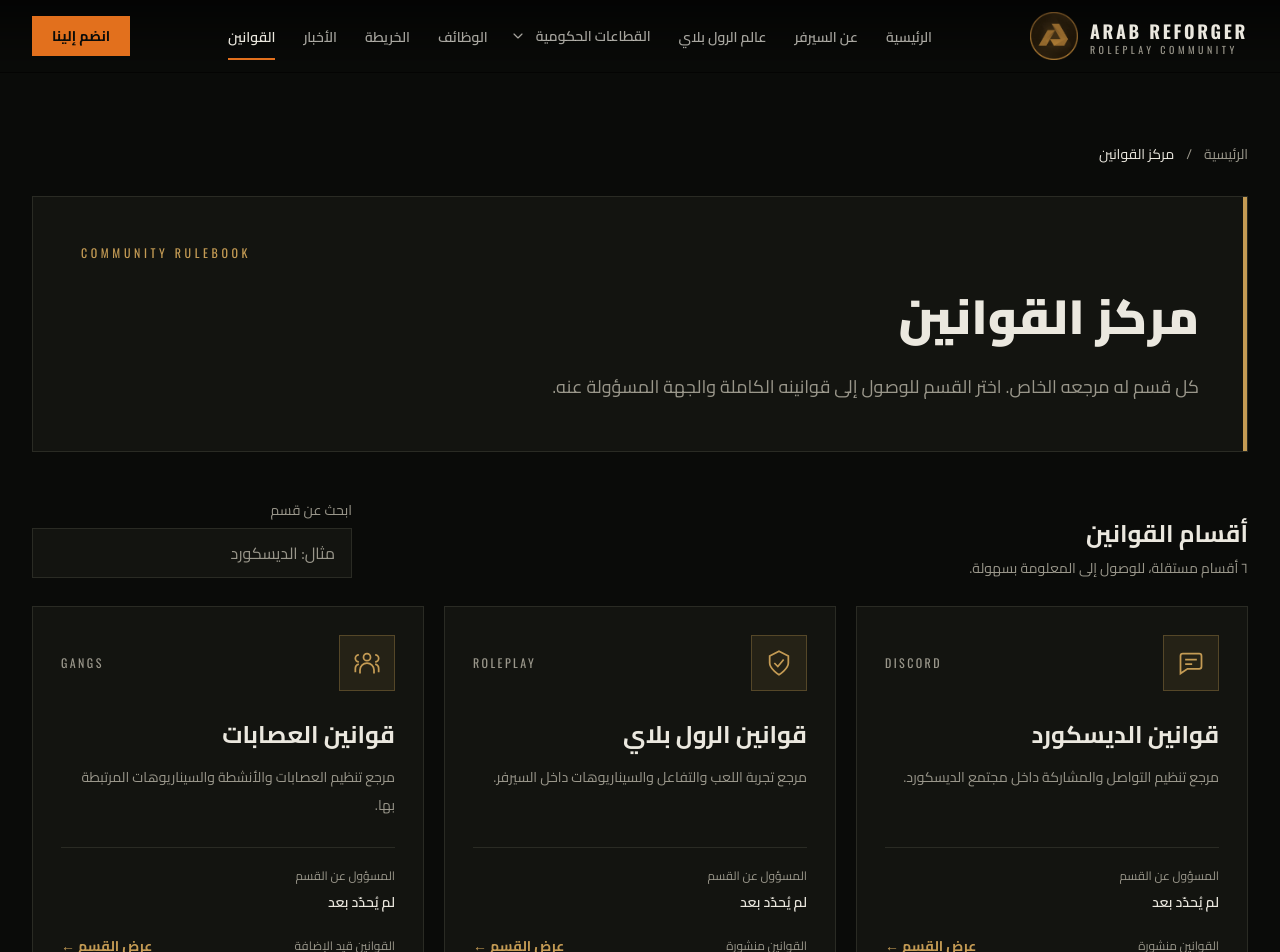
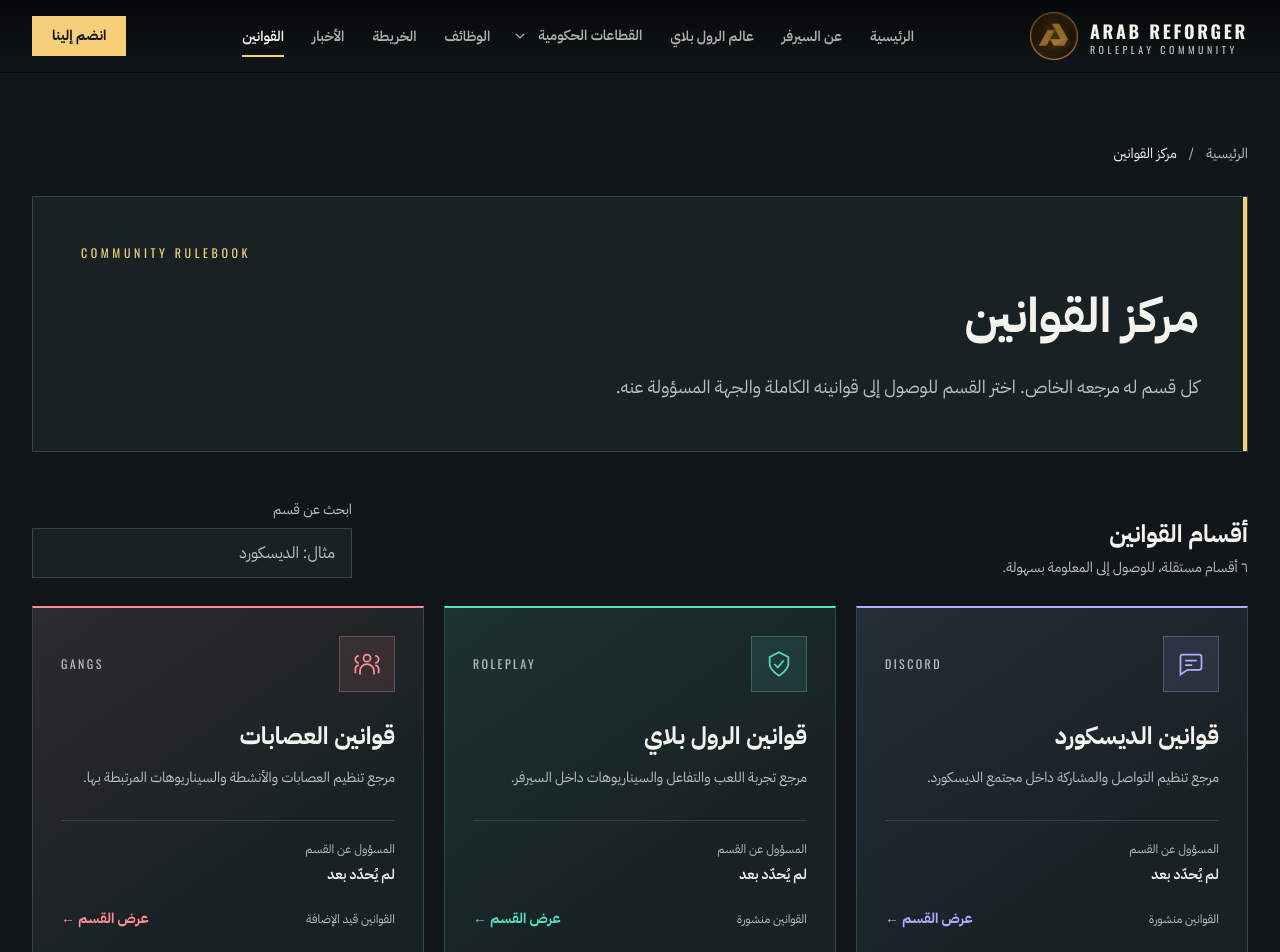
Before and after one commit to dhybalrwqy911-png/nextjs-boilerplate, a Next.js app: page /rules in a window 1280 px wide. Shown: the top 952 px of the page. Built offline with nearby package versions, Linux system fonts and the light colour scheme.

Commit message:
Refresh site colors by section and adopt IBM Plex Sans Arabic

```diff
--- a/app/globals.css
+++ b/app/globals.css
@@ -1,16 +1,42 @@
 @import "tailwindcss";
 
 :root {
-  --background: #0a0b09;
-  --surface: #131410;
-  --surface-2: #1b1c17;
-  --border: #2a2b24;
-  --foreground: #ebe8df;
-  --muted: #9a978b;
-  --olive: #6b7a45;
-  --olive-bright: #a3b46b;
-  --accent: #e2701d;
-  --accent-foreground: #0a0b09;
+  --background: #101619;
+  --surface: #182124;
+  --surface-2: #222d31;
+  --border: #37454a;
+  --foreground: #f5f3ed;
+  --muted: #b7c2c4;
+  --olive: #688447;
+  --olive-bright: #b9dc81;
+  --accent: #efbd79;
+  --accent-foreground: #101619;
+}
+
+[data-section-theme="about"] { --accent: #d7a9ef; }
+[data-section-theme="roleplay"] { --accent: #56ddbf; }
+[data-section-theme="departments"] { --accent: #82b4ff; }
+[data-section-theme="police"] { --accent: #72a6ff; }
+[data-section-theme="ems"] { --accent: #ff929f; }
+[data-section-theme="government"] { --accent: #a7caff; }
+[data-section-theme="jobs"] { --accent: #b9dc81; }
+[data-section-theme="map"] { --accent: #68d9ef; }
+[data-section-theme="news"] { --accent: #ffab73; }
+[data-section-theme="rules"] { --accent: #f6cf78; }
+[data-section-theme="join"] { --accent: #a5ecba; }
+[data-section-theme="discord"] { --accent: #aab0ff; }
+[data-section-theme="gangs"] { --accent: #ff8f95; }
+[data-section-theme="contraband"] { --accent: #ff946b; }
+
+[data-section-theme="home"] { --accent: #efbd79; }
+
+.site-frame {
+  background: radial-gradient(ellipse 70% 32rem at 100% 0%, color-mix(in srgb, var(--accent) 11%, transparent), transparent), var(--background);
+}
+
+.section-card {
+  border-block-start: 2px solid var(--accent);
+  background-image: linear-gradient(145deg, color-mix(in srgb, var(--accent) 9%, transparent), transparent 72%);
 }
 
 @theme inline {
@@ -24,8 +50,8 @@
   --color-olive-bright: var(--olive-bright);
   --color-accent: var(--accent);
   --color-accent-foreground: var(--accent-foreground);
-  --font-sans: var(--font-cairo), system-ui, sans-serif;
-  --font-display: var(--font-oswald), var(--font-cairo), sans-serif;
+  --font-sans: var(--font-arabic), system-ui, sans-serif;
+  --font-display: var(--font-oswald), var(--font-arabic), sans-serif;
 }
 
 html {
--- a/app/layout.tsx
+++ b/app/layout.tsx
@@ -1,11 +1,13 @@
 import type { Metadata, Viewport } from "next";
-import { Cairo, Oswald } from "next/font/google";
+import { IBM_Plex_Sans_Arabic, Oswald } from "next/font/google";
 import { SiteFooter } from "@/components/site-footer";
 import { SiteHeader } from "@/components/site-header";
+import { SiteFrame } from "@/components/site-frame";
 import "./globals.css";
 
-const cairo = Cairo({
-  variable: "--font-cairo",
+const arabic = IBM_Plex_Sans_Arabic({
+  variable: "--font-arabic",
+  weight: ["400", "500", "600", "700"],
   subsets: ["arabic", "latin"],
   display: "swap",
 });
@@ -45,7 +47,7 @@ export const metadata: Metadata = {
 };
 
 export const viewport: Viewport = {
-  themeColor: "#0a0b09",
+  themeColor: "#101619",
   colorScheme: "dark",
 };
 
@@ -58,8 +60,7 @@ export default function RootLayout({
     <html
       lang="ar"
       dir="rtl"
-      className={`${cairo.variable} ${oswald.variable} bg-background`}
-      style={{ backgroundColor: "#0a0b09" }}
+      className={`${arabic.variable} ${oswald.variable} bg-background`}
       suppressHydrationWarning
     >
       <head>
@@ -71,7 +72,6 @@ export default function RootLayout({
       </head>
       <body
         className="min-h-screen font-sans antialiased"
-        style={{ backgroundColor: "#0a0b09", color: "#ebe8df" }}
       >
         <a
           href="#main"
@@ -79,9 +79,11 @@ export default function RootLayout({
         >
           تخطَّ إلى المحتوى
         </a>
-        <SiteHeader />
-        <main id="main">{children}</main>
-        <SiteFooter />
+        <SiteFrame>
+          <SiteHeader />
+          <main id="main">{children}</main>
+          <SiteFooter />
+        </SiteFrame>
       </body>
     </html>
   );
--- a/app/page.tsx
+++ b/app/page.tsx
@@ -1,3 +1,4 @@
+import { sectionTheme } from "@/lib/section-theme";
 import Link from "next/link";
 import Image from "next/image";
 import { Hero } from "@/components/hero";
@@ -30,7 +31,8 @@ export default function Home() {
             <Link
               key={card.href}
               href={card.href}
-              className="group grid min-h-20 grid-cols-[4.5rem_minmax(0,1fr)] overflow-hidden border border-border bg-surface transition-colors hover:border-accent focus-visible:outline focus-visible:outline-2 focus-visible:outline-accent md:block"
+              data-section-theme={sectionTheme(card.href)}
+              className="section-card group grid min-h-20 grid-cols-[4.5rem_minmax(0,1fr)] overflow-hidden border border-border bg-surface transition-colors hover:border-accent focus-visible:outline focus-visible:outline-2 focus-visible:outline-accent md:block"
             >
               <div className="relative overflow-hidden md:h-52">
                 <Image
--- a/components/hero.tsx
+++ b/components/hero.tsx
@@ -36,7 +36,7 @@ export function Hero() {
             >
               ARAB
               <br />
-              <span className="text-[#c49b54]">REFORGER</span>
+              <span className="text-accent">REFORGER</span>
             </h1>
             <p className="mt-3 text-xl font-bold leading-snug md:mt-6 md:leading-relaxed text-foreground md:text-3xl">
               عالمك، قصتك، قراراتك
@@ -59,7 +59,7 @@ export function Hero() {
           {stats.map((s) => (
             <div key={s.label} className="flex min-w-0 flex-col gap-2 bg-background p-2 text-center sm:p-6">
               <dt className="order-2 text-xs leading-relaxed text-muted md:text-sm">{s.label}</dt>
-              <dd className="order-1 font-display text-2xl font-bold text-[#c49b54] md:text-3xl" dir="ltr">
+              <dd className="order-1 font-display text-2xl font-bold text-accent md:text-3xl" dir="ltr">
                 {s.value}
               </dd>
             </div>
--- a/components/rules.tsx
+++ b/components/rules.tsx
@@ -1,5 +1,6 @@
 "use client";
 
+import { sectionTheme } from "@/lib/section-theme";
 import Link from "next/link";
 import { useState } from "react";
 import { ruleCategories } from "@/lib/rules";
@@ -27,11 +28,11 @@ export function Rules({ categoryId }: { categoryId?: string }) {
       </nav>
 
       <header className="relative overflow-hidden border border-border bg-surface p-4 md:p-12">
-        <span aria-hidden="true" className="absolute inset-y-0 right-0 w-1 bg-[#c49b54]" />
-        <p className="mb-4 hidden font-display text-xs tracking-[0.3em] md:block text-[#c49b54]" dir="ltr">COMMUNITY RULEBOOK {category ? ` / ${category.english}` : ""}</p>
+        <span aria-hidden="true" className="absolute inset-y-0 right-0 w-1 bg-accent" />
+        <p className="mb-4 hidden font-display text-xs tracking-[0.3em] md:block text-accent" dir="ltr">COMMUNITY RULEBOOK {category ? ` / ${category.english}` : ""}</p>
         <h1 className="text-2xl font-black leading-tight md:text-5xl md:leading-relaxed">{category?.title ?? "مركز القوانين"}</h1>
         <p className="mt-2 max-w-2xl text-sm leading-relaxed text-muted md:mt-4 md:text-lg md:leading-8">{category?.description ?? "كل قسم له مرجعه الخاص. اختر القسم للوصول إلى قوانينه الكاملة والجهة المسؤولة عنه."}</p>
-        {!(category ? category.sections.length : ruleCategories.some(c => c.sections.length)) && <span className="mt-3 inline-flex md:mt-6 items-center gap-2 border border-[#c49b54]/30 bg-[#c49b54]/10 px-3 py-2 text-xs font-bold text-[#ddbb80]"><span className="size-1.5 rounded-full bg-[#c49b54]"/>بانتظار إضافة القوانين المعتمدة</span>}
+        {!(category ? category.sections.length : ruleCategories.some(c => c.sections.length)) && <span className="mt-3 inline-flex md:mt-6 items-center gap-2 border border-accent/30 bg-accent/10 px-3 py-2 text-xs font-bold text-accent"><span className="size-1.5 rounded-full bg-accent"/>بانتظار إضافة القوانين المعتمدة</span>}
       </header>
 
       {!category ? <>
@@ -40,27 +41,27 @@ export function Rules({ categoryId }: { categoryId?: string }) {
           <div className="w-full sm:max-w-xs"><label htmlFor="category-search" className="mb-2 block text-sm text-muted">ابحث عن قسم</label><input id="category-search" type="search" value={query} onChange={e => setQuery(e.target.value)} placeholder="مثال: الديسكورد" className={`w-full border border-border bg-surface px-3 py-2.5 text-base md:px-4 md:py-3 text-foreground placeholder:text-muted ${focus}`}/></div>
         </div>
         <div className="grid gap-2 md:gap-5 lg:grid-cols-3">
-          {categories.map((c) => <Link key={c.id} href={`/rules/${c.id}`} className={`group grid min-h-16 min-w-0 grid-cols-[auto_minmax(0,1fr)_auto] items-center gap-x-3 border border-border bg-surface p-3 md:flex md:flex-col md:items-stretch md:p-7 transition-colors hover:border-[#c49b54]/70 ${focus}`}>
-            <div className="flex items-center justify-between max-md:col-start-1 max-md:row-start-1 max-md:row-end-3 md:mb-7"><span className="flex size-9 items-center md:size-14 justify-center border border-[#c49b54]/30 bg-[#c49b54]/10 text-[#c49b54]"><CategoryIcon id={c.id}/></span><span className="hidden font-display text-xs tracking-[0.2em] text-muted md:inline" dir="ltr">{c.english}</span></div>
+          {categories.map((c) => <Link key={c.id} href={`/rules/${c.id}`} data-section-theme={sectionTheme(`/rules/${c.id}`)} className={`section-card group grid min-h-16 min-w-0 grid-cols-[auto_minmax(0,1fr)_auto] items-center gap-x-3 border border-border bg-surface p-3 md:flex md:flex-col md:items-stretch md:p-7 transition-colors hover:border-accent/70 ${focus}`}>
+            <div className="flex items-center justify-between max-md:col-start-1 max-md:row-start-1 max-md:row-end-3 md:mb-7"><span className="flex size-9 items-center md:size-14 justify-center border border-accent/30 bg-accent/10 text-accent"><CategoryIcon id={c.id}/></span><span className="hidden font-display text-xs tracking-[0.2em] text-muted md:inline" dir="ltr">{c.english}</span></div>
             <h3 className="col-start-2 row-start-1 text-base font-bold leading-snug md:text-2xl md:leading-8">{c.title}</h3><p className="col-start-2 row-start-2 text-xs leading-relaxed text-muted md:mt-3 md:flex-1 md:text-sm md:leading-7">{c.description}</p>
             <div className="mt-7 hidden border-t border-border pt-5 md:block"><span className="block text-xs text-muted">المسؤول عن القسم</span><span className="mt-2 block text-sm font-semibold">{c.owner ?? "لم يُحدّد بعد"}</span></div>
-            <div className="col-start-3 row-start-1 row-end-3 flex items-center justify-between gap-3 md:mt-6"><span className="hidden text-xs text-muted md:inline">{c.sections.length ? "القوانين منشورة" : "القوانين قيد الإضافة"}</span><span aria-hidden="true" className="text-sm font-bold text-[#c49b54]"><span className="hidden md:inline">عرض القسم </span>←</span></div>
+            <div className="col-start-3 row-start-1 row-end-3 flex items-center justify-between gap-3 md:mt-6"><span className="hidden text-xs text-muted md:inline">{c.sections.length ? "القوانين منشورة" : "القوانين قيد الإضافة"}</span><span aria-hidden="true" className="text-sm font-bold text-accent"><span className="hidden md:inline">عرض القسم </span>←</span></div>
           </Link>)}
         </div>
         {categories.length === 0 && <div role="status" className="border border-dashed border-border p-10 text-center text-muted">لا يوجد قسم يطابق بحثك.<button onClick={() => setQuery("")} className={`mx-auto mt-4 block text-accent ${focus}`}>عرض جميع الأقسام</button></div>}
         <div className="mt-8 hidden border border-border p-6 text-sm leading-7 text-muted md:block">ستظهر القوانين الكاملة وأسماء المسؤولين داخل أقسامها بعد اعتمادها وإضافتها.</div>
       </> : <div className="mt-4 grid items-start gap-4 md:mt-10 md:gap-7 lg:grid-cols-[260px_minmax(0,1fr)]">
         <aside className="order-last space-y-3 lg:order-none lg:space-y-5 lg:sticky lg:top-24">
-          <nav aria-label="أقسام القوانين" className="border border-border bg-surface p-5"><h2 className="mb-4 text-sm font-bold">الانتقال بين الأقسام</h2><div className="flex flex-col gap-2">{ruleCategories.map(c => <Link key={c.id} href={`/rules/${c.id}`} aria-current={c.id === category.id ? "page" : undefined} className={`border px-4 py-3 text-sm ${c.id === category.id ? "border-[#c49b54]/40 bg-[#c49b54]/10 text-[#ddbb80]" : "border-transparent text-muted hover:bg-white/5 hover:text-foreground"} ${focus}`}>{c.title}</Link>)}</div></nav>
+          <nav aria-label="أقسام القوانين" className="border border-border bg-surface p-5"><h2 className="mb-4 text-sm font-bold">الانتقال بين الأقسام</h2><div className="flex flex-col gap-2">{ruleCategories.map(c => <Link key={c.id} href={`/rules/${c.id}`} aria-current={c.id === category.id ? "page" : undefined} className={`border px-4 py-3 text-sm ${c.id === category.id ? "border-accent/40 bg-accent/10 text-accent" : "border-transparent text-muted hover:bg-white/5 hover:text-foreground"} ${focus}`}>{c.title}</Link>)}</div></nav>
           <section aria-labelledby="rules-owner" className="border border-border bg-surface p-5"><h2 id="rules-owner" className="text-xs text-muted">المسؤول عن القسم</h2><p className="mt-3 font-bold">{category.owner ?? "لم يُحدّد بعد"}</p><p className="mt-5 border-t border-border pt-4 text-xs leading-6 text-muted">آخر تحديث: {category.updatedAt ?? "لم تُنشر القوانين بعد"}</p></section>
           {category.sections.length > 0 && <nav aria-label="فهرس القوانين" className="hidden border lg:block border-border p-5"><h2 className="mb-4 text-sm font-bold">فهرس القسم</h2>{category.sections.map(s => <a key={s.id} href={`#${s.id}`} className={`block py-2 text-sm text-muted hover:text-foreground ${focus}`}>{s.title}</a>)}</nav>}
         </aside>
         <div className="min-w-0">
-          <div className="mb-3 flex flex-wrap md:mb-5 items-center justify-between gap-3"><h2 className="text-2xl font-bold">القوانين الكاملة</h2><Link href="/rules" className={`text-sm text-[#c49b54] ${focus}`}>جميع أقسام القوانين ←</Link></div>
-          {category.sections.length === 0 ? <section className="flex flex-col items-center justify-center border border-dashed border-[#c49b54]/35 bg-surface px-4 py-6 text-center md:min-h-80 md:px-6 md:py-14"><span className="mb-5 text-[#c49b54]"><CategoryIcon id={category.id}/></span><h3 className="text-xl font-bold">قوانين هذا القسم بانتظار الإضافة</h3><p className="mt-4 max-w-md text-sm leading-8 text-muted">ستظهر هنا النسخة الكاملة من {category.title} بعد اعتمادها، مع ترتيب المواد وتوضيح الجهة المسؤولة عنها.</p><p className="mt-6 hidden text-xs text-muted md:block">لا توجد قوانين منشورة في هذا القسم حاليًا.</p></section> : <>
+          <div className="mb-3 flex flex-wrap md:mb-5 items-center justify-between gap-3"><h2 className="text-2xl font-bold">القوانين الكاملة</h2><Link href="/rules" className={`text-sm text-accent ${focus}`}>جميع أقسام القوانين ←</Link></div>
+          {category.sections.length === 0 ? <section className="flex flex-col items-center justify-center border border-dashed border-accent/35 bg-surface px-4 py-6 text-center md:min-h-80 md:px-6 md:py-14"><span className="mb-5 text-accent"><CategoryIcon id={category.id}/></span><h3 className="text-xl font-bold">قوانين هذا القسم بانتظار الإضافة</h3><p className="mt-4 max-w-md text-sm leading-8 text-muted">ستظهر هنا النسخة الكاملة من {category.title} بعد اعتمادها، مع ترتيب المواد وتوضيح الجهة المسؤولة عنها.</p><p className="mt-6 hidden text-xs text-muted md:block">لا توجد قوانين منشورة في هذا القسم حاليًا.</p></section> : <>
             <label htmlFor="rules-search" className="mb-2 block text-sm text-muted">بحث داخل قوانين القسم</label><input id="rules-search" type="search" value={query} onChange={e => setQuery(e.target.value)} placeholder="ابحث بكلمة من القانون" className={`mb-6 w-full border border-border bg-surface px-4 py-3 ${focus}`}/>
-            {sections.length > 0 && <details open className="mb-4 border border-border px-3 lg:hidden"><summary className="min-h-11 cursor-pointer py-3 text-sm font-bold text-foreground marker:text-accent">فهرس القسم</summary><nav aria-label="فهرس القسم"><ul>{sections.map(s => <li key={s.id}><a href={`#${s.id}`} className={`flex min-h-11 items-center text-sm text-[#ddbb80] ${focus}`}>{s.title}</a></li>)}</ul></nav></details>}
-            {sections.map(s => <section id={s.id} key={s.id} className="mb-3 scroll-mt-24 border border-border bg-surface p-3 md:mb-6 md:scroll-mt-28 md:p-6"><h3 className="mb-3 text-lg font-bold md:mb-5 md:text-xl">{s.title}</h3><ol className="space-y-3 md:space-y-4">{s.rules.map(r => <li key={r.index} className="flex gap-2 border-t border-border pt-3 md:gap-4 md:pt-4"><span className="font-display text-[#c49b54]">{r.index + 1}.</span><p className="min-w-0 text-base leading-relaxed text-foreground/90 md:leading-8 md:text-foreground/80">{r.text.includes("\n") ? <><strong className="block text-foreground">{r.text.slice(0, r.text.indexOf("\n"))}</strong>{r.text.slice(r.text.indexOf("\n") + 1)}</> : r.text}</p></li>)}</ol></section>)}
+            {sections.length > 0 && <details open className="mb-4 border border-border px-3 lg:hidden"><summary className="min-h-11 cursor-pointer py-3 text-sm font-bold text-foreground marker:text-accent">فهرس القسم</summary><nav aria-label="فهرس القسم"><ul>{sections.map(s => <li key={s.id}><a href={`#${s.id}`} className={`flex min-h-11 items-center text-sm text-accent ${focus}`}>{s.title}</a></li>)}</ul></nav></details>}
+            {sections.map(s => <section id={s.id} key={s.id} className="mb-3 scroll-mt-24 border border-border bg-surface p-3 md:mb-6 md:scroll-mt-28 md:p-6"><h3 className="mb-3 text-lg font-bold md:mb-5 md:text-xl">{s.title}</h3><ol className="space-y-3 md:space-y-4">{s.rules.map(r => <li key={r.index} className="flex gap-2 border-t border-border pt-3 md:gap-4 md:pt-4"><span className="font-display text-accent">{r.index + 1}.</span><p className="min-w-0 text-base leading-relaxed text-foreground/90 md:leading-8 md:text-foreground/80">{r.text.includes("\n") ? <><strong className="block text-foreground">{r.text.slice(0, r.text.indexOf("\n"))}</strong>{r.text.slice(r.text.indexOf("\n") + 1)}</> : r.text}</p></li>)}</ol></section>)}
             {sections.length === 0 && <p role="status" className="border border-border p-8 text-center text-muted">لا توجد قوانين تطابق البحث.</p>}
           </>}
         </div>
--- /dev/null
+++ b/components/site-frame.tsx
@@ -0,0 +1,10 @@
+"use client";
+
+import type { ReactNode } from "react";
+import { usePathname } from "next/navigation";
+import { sectionTheme } from "@/lib/section-theme";
+
+export function SiteFrame({ children }: { children: ReactNode }) {
+  const pathname = usePathname();
+  return <div className="site-frame" data-section-theme={sectionTheme(pathname)}>{children}</div>;
+}
--- /dev/null
+++ b/lib/section-theme.ts
@@ -0,0 +1,16 @@
+const pageThemes: Record<string, string> = {
+  "/news/sectors-applications": "departments",
+  "/news/economy-update": "jobs",
+  "/news/gang-raids": "gangs",
+  "/news/contraband": "contraband",
+};
+
+export function sectionTheme(pathname: string) {
+  const [, section, subsection] = pathname.split("/");
+  if (section === "departments" || section === "rules") {
+    if (subsection === "police" || subsection === "ems" || subsection === "government" || subsection === "jobs" || subsection === "roleplay" || subsection === "discord" || subsection === "gangs") {
+      return subsection;
+    }
+  }
+  return pageThemes[pathname] ?? (section || "home");
+}
```
Also changed, not shown: components/news.tsx (+4 -3 lines).
